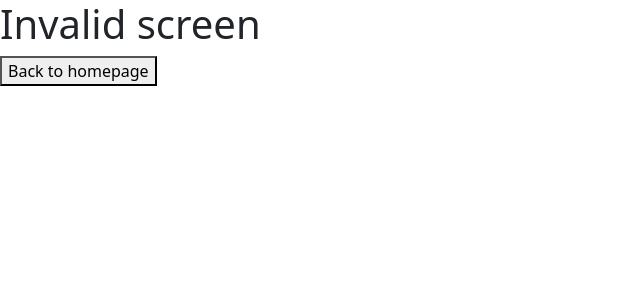
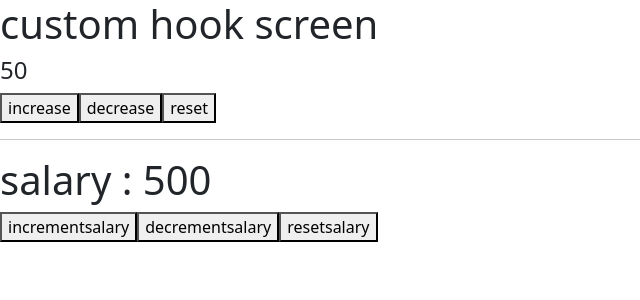
Before and after one commit to sainath-07/reactClasses, a React (Create React App) app: page /customhook in a window 1280 px wide. Shown: the top 300 px of the page, without its empty margins (0-640 px from the left). Built offline with nearby package versions, Linux system fonts and the light colour scheme.

Commit message:
Custom hook in react

```diff
--- /dev/null
+++ b/src/17-05-2024/Customhook/customerhook.jsx
@@ -0,0 +1,21 @@
+import { useState } from "react"
+
+const useCustom=(receivevalue,scale)=>{
+    const [value,setvalue]=useState(receivevalue,scale)
+
+    const increment=()=>{
+         setvalue(value+scale)
+    }
+
+    const decrement=()=>{
+        if(value>0) setvalue(value-scale)
+    }
+
+    const reset=()=>{
+        setvalue(0)
+    }
+
+    return [increment,decrement,reset,value]
+}
+
+export default useCustom;
--- a/src/17-05-2024/Navbar/navbar.jsx
+++ b/src/17-05-2024/Navbar/navbar.jsx
@@ -55,6 +55,9 @@ const CustomNavbar = () => {
               <Nav.Link as={Link}  className={ ` ${theme && "text-white"} `}to="/usecallback">
               usecallback
               </Nav.Link>
+              <Nav.Link as={Link}  className={ ` ${theme && "text-white"} `}to="/customhook">
+              Customhook
+              </Nav.Link>
 
               <button onClick={handledarkmode} className={` ${theme ? "bg-light text-dark" : "bg-dark text-light" }`}
               style={{
--- a/src/17-05-2024/Navigationscreen/navigation.jsx
+++ b/src/17-05-2024/Navigationscreen/navigation.jsx
@@ -6,6 +6,7 @@ import BlogScreen from "../screens/blog-screen"
 import InvalidScreen from "../screens/invalid-screen"
 import Eachproductdetails from "../screens/prodcutdetails"
 import { createContext, useReducer, useState } from "react"
+import Customhookscreen from "../screens/customhookscreen"
 import Usecallbackexample from "../screens/usecallbackscreen"
 
 export const passdata=createContext()
@@ -114,6 +115,7 @@ const NavigationScreen=()=>{
              <Route path="/setting"  Component={SettingScreen}/>
              <Route path="/blog"  Component={BlogScreen}/>
              <Route path="/usecallback"  Component={Usecallbackexample}/>
+             <Route path="/customhook"  Component={Customhookscreen}/>
              <Route path="/:brand/:productsID" Component={Eachproductdetails}></Route>
              <Route path="*"  Component={InvalidScreen}/>
         </Routes>
--- /dev/null
+++ b/src/17-05-2024/screens/customhookscreen.jsx
@@ -0,0 +1,31 @@
+import usecustom from "../Customhook/customerhook"
+import useCustom from "../Customhook/customerhook"
+
+const Customhookscreen=()=>{
+
+ const [increase,decrease,reset,initialvalue]=usecustom(50,50)
+ const [salaryinc,salarydec,salaryreset,salaryinitialvalue]=usecustom(500,500)
+    return(
+        <>
+        <h1>custom hook screen</h1>
+        <h4>{initialvalue}</h4>
+        <button onClick={increase}>increase</button>
+        <button onClick={decrease}>decrease</button>
+        <button onClick={reset}>reset</button>
+
+
+        <hr />
+
+        <h1>salary : {salaryinitialvalue}</h1>
+        <button onClick={salaryinc}>incrementsalary</button>
+        <button onClick={salarydec}>decrementsalary</button>
+        <button onClick={salaryreset}>resetsalary</button>
+
+
+
+
+        </>
+    )
+}
+
+export default Customhookscreen
```
